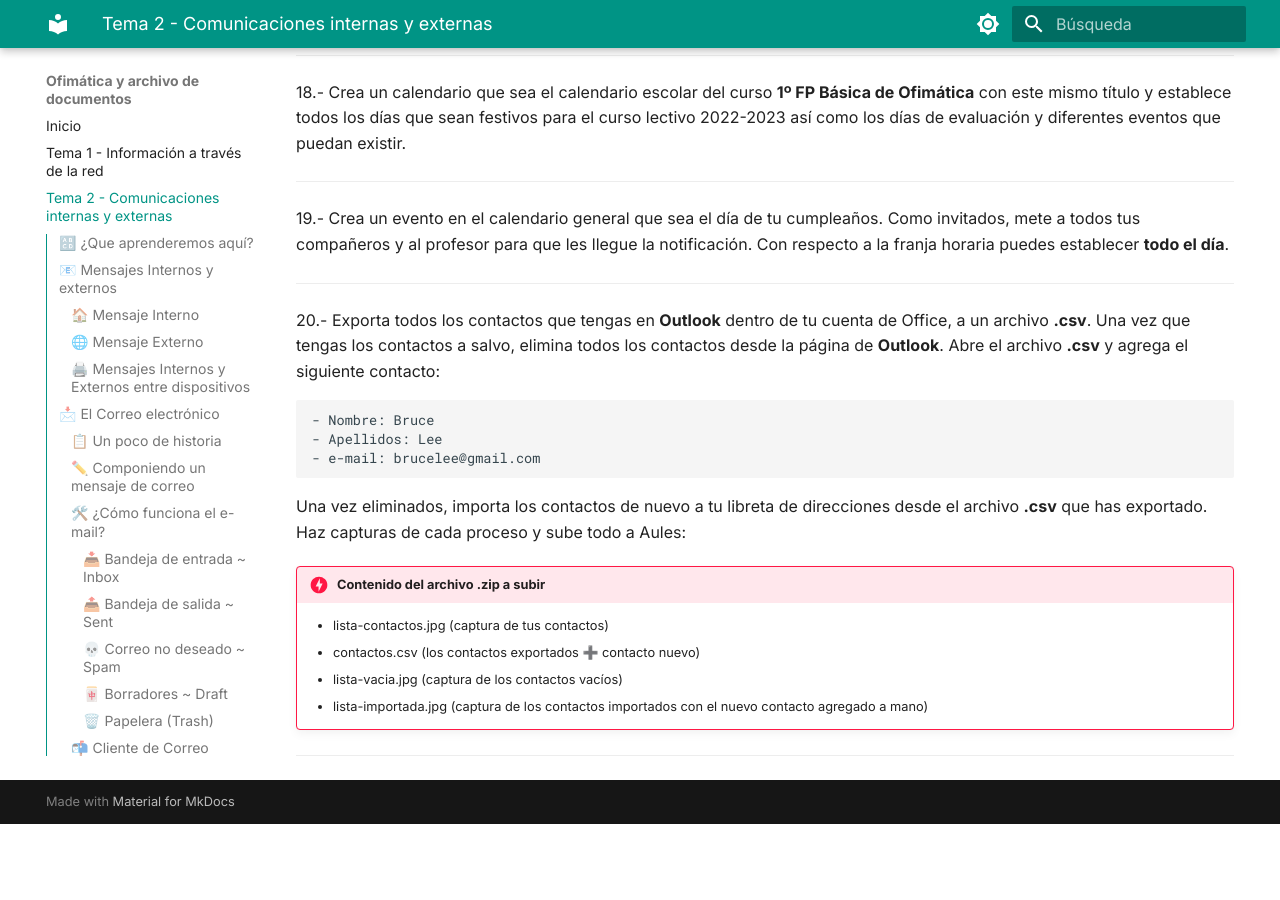
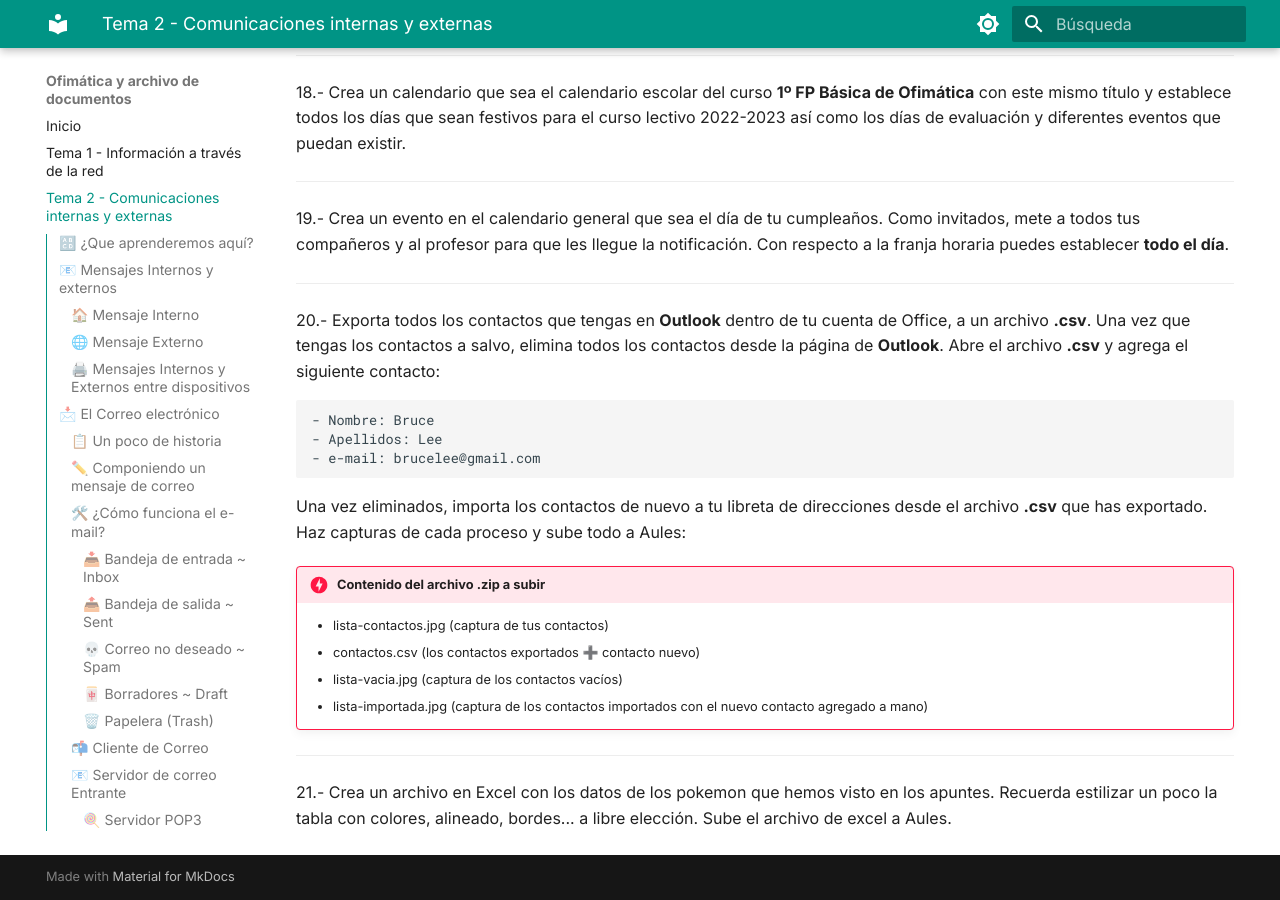
Before and after one commit to lalemanf/ofimatica, an MkDocs documentation site: the page built from docs/02-comunicaciones.md, in a window 1280 px wide and 900 px high, scrolled down 28244 px. Built offline with MkDocs 1.6.1 and Material for MkDocs 9.7.7, drawn with Linux system fonts in a browser that asks for light colours; before the commit the page ends 29068 px from its top, so only the background shows below that.

Commit message:
nuevo contenido

```diff
--- a/docs/02-comunicaciones.md
+++ b/docs/02-comunicaciones.md
@@ -806,3 +806,5 @@
     - lista-importada.jpg (captura de los contactos importados con el nuevo contacto agregado a mano)
 
 ---
+
+21.- Crea un archivo en Excel con los datos de los pokemon que hemos visto en los apuntes. Recuerda estilizar un poco la tabla con colores, alineado, bordes... a libre elección. Sube el archivo de excel a Aules.
```
Also changed, not shown: site/02-comunicaciones/index.html, site/search/search_index.json, 1 other file.
